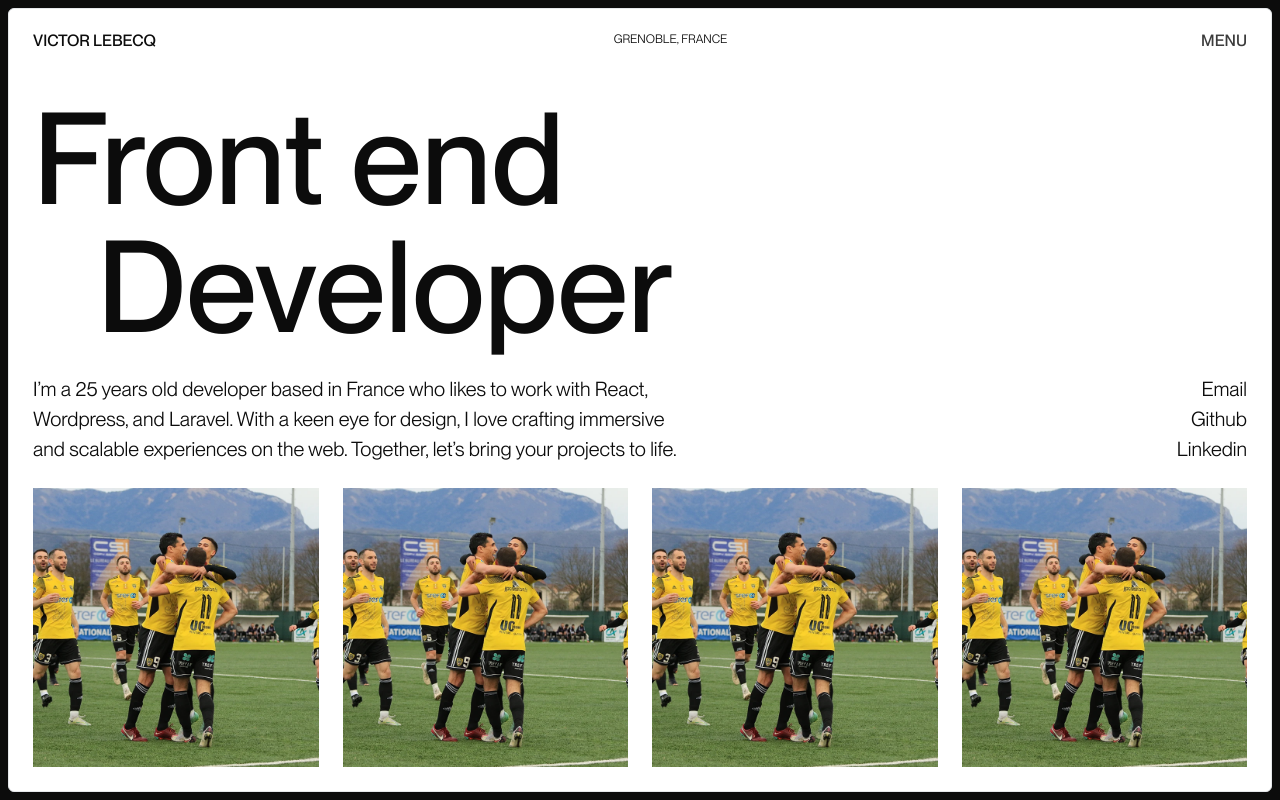
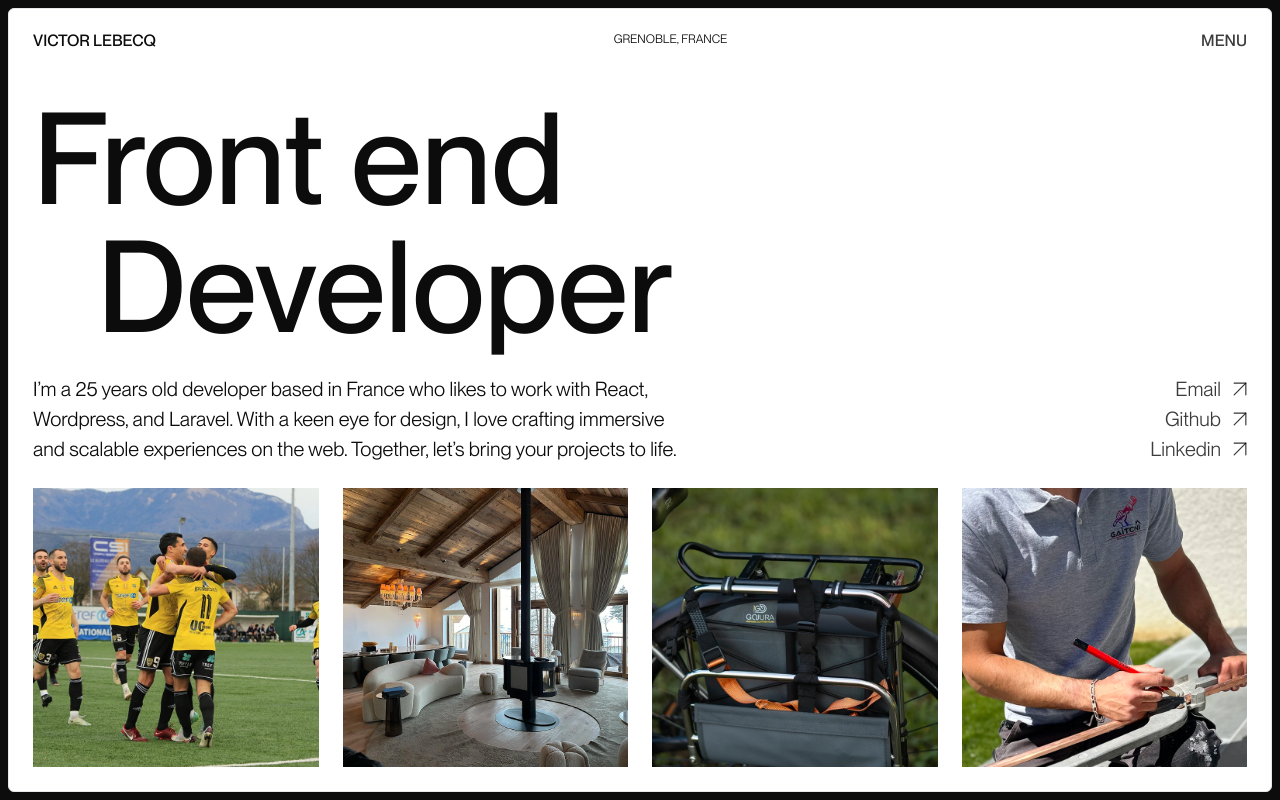
Before and after one commit to pommito/Portfolio-2024, a Next.js app: page /playground in a window 1280 px wide. Built offline with nearby package versions, Linux system fonts and the light colour scheme.

Commit message:
Integ(Home) : Hero content is now styled and link are animated too

```diff
--- a/package.json
+++ b/package.json
@@ -11,6 +11,7 @@
   "dependencies": {
     "framer-motion": "^11.9.0",
     "lenis": "^1.1.13",
+    "lucide-react": "^0.453.0",
     "next": "14.2.13",
     "react": "^18",
     "react-dom": "^18"
--- a/src/app/globals.css
+++ b/src/app/globals.css
@@ -20,18 +20,5 @@ body {
 }
 
 a[data-stagger-link] [data-stagger-link-text] {
-  text-shadow: 0px 1rem 0px var(--foreground);
+  text-shadow: 0px 1em 0px var(--foreground);
 }
-
-/* #circleMask-0 .displacement {
-  filter: url(#displacementFilter-0);
-}
-#circleMask-1 .displacement {
-  filter: url(#displacementFilter-1);
-}
-#circleMask-2 .displacement {
-  filter: url(#displacementFilter-2);
-}
-#circleMask-3 .displacement {
-  filter: url(#displacementFilter-3);
-} */
--- a/src/app/playground/page.tsx
+++ b/src/app/playground/page.tsx
@@ -1,7 +1,9 @@
 import Image from 'next/image';
+import { ArrowUpRight } from 'lucide-react';
 
 import Grid from '@/components/Grid';
 import Header from '@/components/new/Header';
+import AnimatedLink from '@/components/animations/AnimatedLink';
 
 export default function Playground() {
   return (
@@ -15,16 +17,25 @@ export default function Playground() {
               <span>Front end</span>
               <span className="ml-16">Developer</span>
             </h1>
-            <div className="flex justify-between text-xl ">
-              <p className="text-balance leading-normal w-2/3">
+            <div className="flex justify-between">
+              <p className="text-xl text-balance leading-normal w-2/3">
                 I’m a 25 years old developer based in France who likes to work with React, Wordpress, and Laravel. With
                 a keen eye for design, I love crafting immersive and scalable experiences on the web. Together, let’s
                 bring your projects to life.
               </p>
-              <ul className="flex flex-col items-end leading-normal">
-                <li>Email</li>
-                <li>Github</li>
-                <li>Linkedin</li>
+              <ul className="flex flex-col justify-around items-end">
+                <li className="flex flex-row gap-3 items-center leading-none text-xl">
+                  <AnimatedLink title="Email" url="mailto:victor.lebecq.pro@gmail.com" />
+                  <Image src="/arrow-icon.svg" alt="arrow icon" aria-hidden width={14} height={14} />
+                </li>
+                <li className="flex flex-row gap-3 items-center leading-none text-xl">
+                  <AnimatedLink title="Github" url="https://github.com/pommito" />
+                  <Image src="/arrow-icon.svg" alt="arrow icon" aria-hidden width={14} height={14} />
+                </li>
+                <li className="flex flex-row gap-3 items-center leading-none text-xl">
+                  <AnimatedLink title="Linkedin" url="www.linkedin.com/in/victor-lebecq" />
+                  <Image src="/arrow-icon.svg" alt="arrow icon" aria-hidden width={14} height={14} />
+                </li>
               </ul>
             </div>
           </section>
@@ -33,13 +44,13 @@ export default function Playground() {
               <Image src="/projects/csf.webp" alt="Chambéry Savoie football" fill className="object-cover" />
             </div>
             <div className="relative w-full h-full">
-              <Image src="/projects/csf.webp" alt="Chambéry Savoie football" fill className="object-cover" />
+              <Image src="/projects/gastini.webp" alt="todo" fill className="object-cover" />
             </div>
             <div className="relative w-full h-full">
-              <Image src="/projects/csf.webp" alt="Chambéry Savoie football" fill className="object-cover" />
+              <Image src="/projects/gojura.webp" alt="todo" fill className="object-cover" />
             </div>
             <div className="relative w-full h-full">
-              <Image src="/projects/csf.webp" alt="Chambéry Savoie football" fill className="object-cover" />
+              <Image src="/projects/gaitoni.webp" alt="todo" fill className="object-cover" />
             </div>
           </section>
         </main>
```
Also changed, not shown: public/Arrow-icon.svg (added), 1 other file (tests, documents, lock files or other folders).
